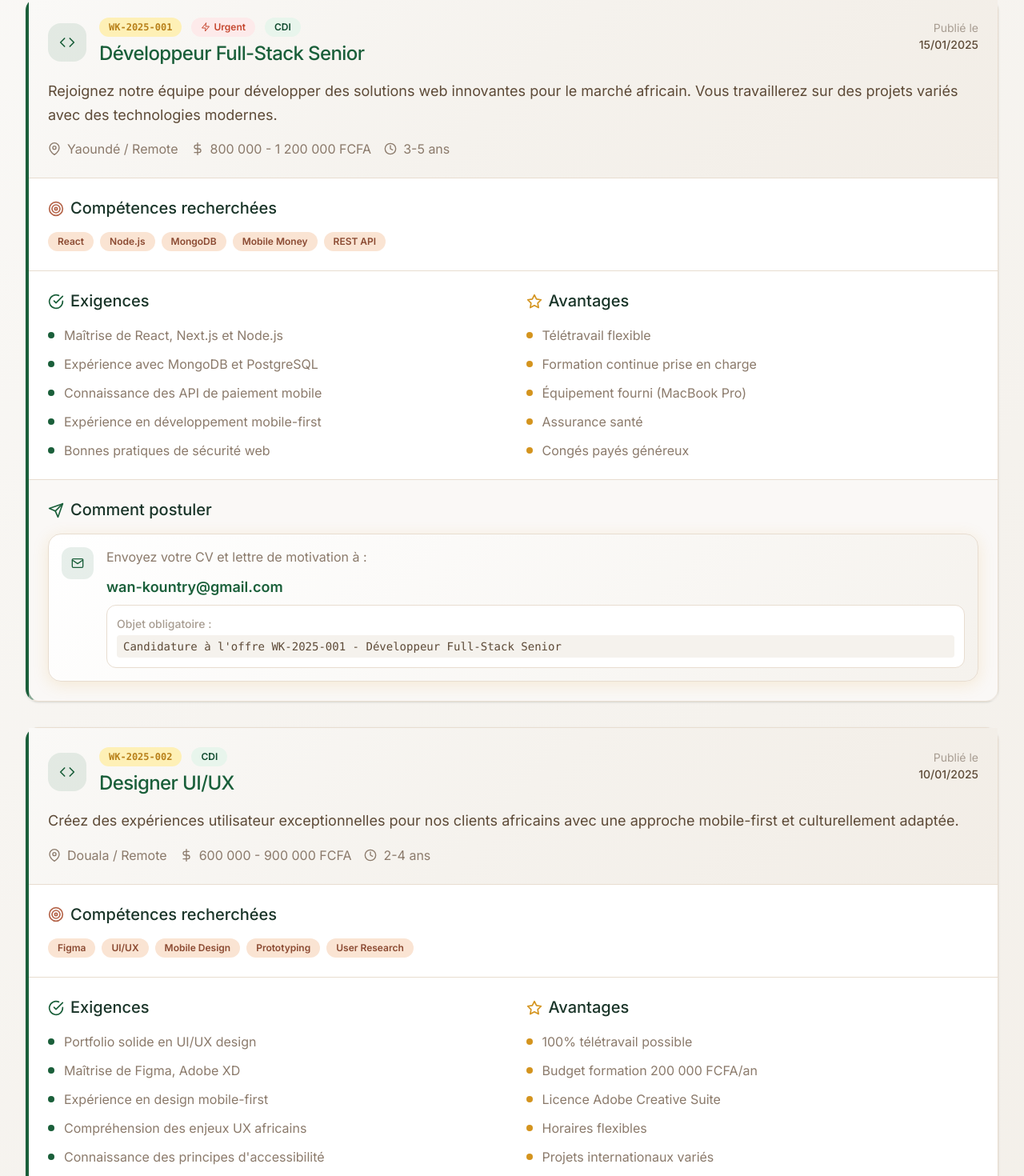
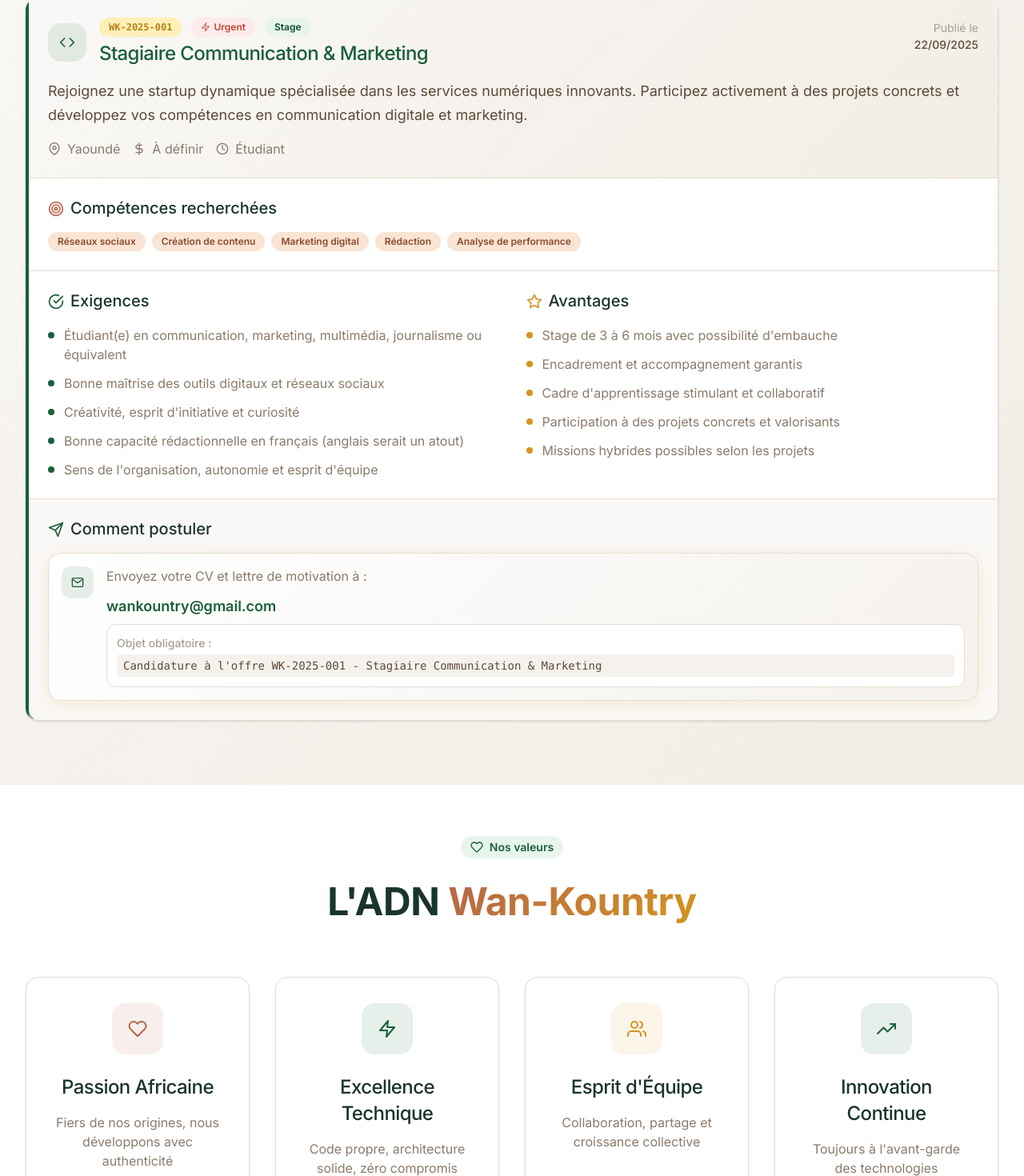
Before and after one commit to Joello61/wan-kountry, a Next.js app: page /carriere in a window 1280 px wide. Shown: the part 1589-3059 px from the top of the page at 80% size. Built offline with nearby package versions, Linux system fonts and the light colour scheme.

Commit message:
adjust pricingplan and add joboffers

```diff
--- a/src/components/carriere/CarriereClient.tsx
+++ b/src/components/carriere/CarriereClient.tsx
@@ -1,8 +1,8 @@
-'use client';
+"use client";
 
-import React from 'react';
-import { motion } from 'framer-motion';
-import Link from 'next/link';
+import React from "react";
+import { motion } from "framer-motion";
+import Link from "next/link";
 import {
   FiUsers,
   FiMapPin,
@@ -17,103 +17,42 @@
   FiCheckCircle,
   FiStar,
   FiSend,
-} from 'react-icons/fi';
+} from "react-icons/fi";
 
 function CareersSectionClient() {
   const jobOffers = [
     {
       id: 1,
-      offerNumber: 'WK-2025-001',
-      title: 'Développeur Full-Stack Senior',
-      type: 'CDI',
-      location: 'Yaoundé / Remote',
-      salary: '800 000 - 1 200 000 FCFA',
-      experience: '3-5 ans',
-      postedDate: '2025-01-15',
+      offerNumber: "WK-2025-001",
+      title: "Stagiaire Communication & Marketing",
+      type: "Stage",
+      location: "Yaoundé",
+      salary: "À définir",
+      experience: "Étudiant",
+      postedDate: "2025-09-22",
       urgent: true,
       description:
-        'Rejoignez notre équipe pour développer des solutions web innovantes pour le marché africain. Vous travaillerez sur des projets variés avec des technologies modernes.',
+        "Rejoignez une startup dynamique spécialisée dans les services numériques innovants. Participez activement à des projets concrets et développez vos compétences en communication digitale et marketing.",
       requirements: [
-        'Maîtrise de React, Next.js et Node.js',
-        'Expérience avec MongoDB et PostgreSQL',
-        'Connaissance des API de paiement mobile',
-        'Expérience en développement mobile-first',
-        'Bonnes pratiques de sécurité web',
+        "Étudiant(e) en communication, marketing, multimédia, journalisme ou équivalent",
+        "Bonne maîtrise des outils digitaux et réseaux sociaux",
+        "Créativité, esprit d'initiative et curiosité",
+        "Bonne capacité rédactionnelle en français (anglais serait un atout)",
+        "Sens de l'organisation, autonomie et esprit d'équipe",
       ],
       benefits: [
-        'Télétravail flexible',
-        'Formation continue prise en charge',
-        'Équipement fourni (MacBook Pro)',
-        'Assurance santé',
-        'Congés payés généreux',
-      ],
-      skills: ['React', 'Node.js', 'MongoDB', 'Mobile Money', 'REST API'],
-    },
-    {
-      id: 2,
-      offerNumber: 'WK-2025-002',
-      title: 'Designer UI/UX',
-      type: 'CDI',
-      location: 'Douala / Remote',
-      salary: '600 000 - 900 000 FCFA',
-      experience: '2-4 ans',
-      postedDate: '2025-01-10',
-      urgent: false,
-      description:
-        'Créez des expériences utilisateur exceptionnelles pour nos clients africains avec une approche mobile-first et culturellement adaptée.',
-      requirements: [
-        'Portfolio solide en UI/UX design',
-        'Maîtrise de Figma, Adobe XD',
-        'Expérience en design mobile-first',
-        'Compréhension des enjeux UX africains',
-        "Connaissance des principes d'accessibilité",
-      ],
-      benefits: [
-        '100% télétravail possible',
-        'Budget formation 200 000 FCFA/an',
-        'Licence Adobe Creative Suite',
-        'Horaires flexibles',
-        'Projets internationaux variés',
+        "Stage de 3 à 6 mois avec possibilité d'embauche",
+        "Encadrement et accompagnement garantis",
+        "Cadre d'apprentissage stimulant et collaboratif",
+        "Participation à des projets concrets et valorisants",
+        "Missions hybrides possibles selon les projets",
       ],
       skills: [
-        'Figma',
-        'UI/UX',
-        'Mobile Design',
-        'Prototyping',
-        'User Research',
-      ],
-    },
-    {
-      id: 3,
-      offerNumber: 'WK-2025-003',
-      title: 'Développeur Mobile React Native',
-      type: 'Freelance',
-      location: 'Remote',
-      salary: '150 000 - 250 000 FCFA/mois',
-      experience: '2-3 ans',
-      postedDate: '2025-01-08',
-      urgent: false,
-      description:
-        'Développez des applications mobiles performantes intégrant les solutions de paiement mobile africaines.',
-      requirements: [
-        'Expertise React Native',
-        'Intégration API Mobile Money',
-        'Publication App/Play Store',
-        'Optimisation performances mobile',
-        'Tests automatisés',
-      ],
-      benefits: [
-        'Mission longue durée',
-        'Autonomie complète',
-        'Collaboration équipe internationale',
-        'Projets innovants',
-        'Évolution possible en CDI',
-      ],
-      skills: [
-        'React Native',
-        'Mobile Development',
-        'API Integration',
-        'Testing',
+        "Réseaux sociaux",
+        "Création de contenu",
+        "Marketing digital",
+        "Rédaction",
+        "Analyse de performance",
       ],
     },
   ];
@@ -121,27 +60,27 @@
   const companyValues = [
     {
       icon: FiHeart,
-      title: 'Passion Africaine',
-      description: 'Fiers de nos origines, nous développons avec authenticité',
-      color: 'secondary',
+      title: "Passion Africaine",
+      description: "Fiers de nos origines, nous développons avec authenticité",
+      color: "secondary",
     },
     {
       icon: FiZap,
-      title: 'Excellence Technique',
-      description: 'Code propre, architecture solide, zéro compromis qualité',
-      color: 'primary',
+      title: "Excellence Technique",
+      description: "Code propre, architecture solide, zéro compromis qualité",
+      color: "primary",
     },
     {
       icon: FiUsers,
       title: "Esprit d'Équipe",
-      description: 'Collaboration, partage et croissance collective',
-      color: 'accent',
+      description: "Collaboration, partage et croissance collective",
+      color: "accent",
     },
     {
       icon: FiTrendingUp,
-      title: 'Innovation Continue',
+      title: "Innovation Continue",
       description: "Toujours à l'avant-garde des technologies",
-      color: 'success',
+      color: "success",
     },
   ];
 
@@ -149,8 +88,8 @@
     return {
       initial: initialProps,
       whileInView: animateProps,
-      transition: { duration: 0.6, ease: 'easeOut' as const },
-      viewport: { once: true, margin: '-50px' },
+      transition: { duration: 0.6, ease: "easeOut" as const },
+      viewport: { once: true, margin: "-50px" },
     } as const;
   };
 
@@ -173,7 +112,7 @@
             </div>
 
             <h1 className="heading-1 mb-6">
-              Construisons le{' '}
+              Construisons le{" "}
               <span className="text-gradient-warm">futur digital</span> de
               l'Afrique
             </h1>
@@ -190,7 +129,7 @@
                 Voir les postes disponibles
               </Link>
               <Link
-                href="mailto:wan-kountry@gmail.com?subject=Candidature spontanée"
+                href="mailto:wankountry@gmail.com?subject=Candidature spontanée"
                 className="btn-secondary btn-lg"
               >
                 <FiMail className="mr-2" />
@@ -267,10 +206,10 @@
                         Envoyez à notre équipe
                       </h5>
                       <a
-                        href="mailto:wan-kountry@gmail.com?subject=Candidature spontanée"
+                        href="mailto:wankountry@gmail.com?subject=Candidature spontanée"
                         className="link-primary font-semibold text-lg block mb-2"
                       >
-                        wan-kountry@gmail.com
+                        wankountry@gmail.com
                       </a>
                       <p className="body-small text-text-light">
                         Notre équipe RH vous répondra
@@ -374,7 +313,7 @@
                           Publié le
                         </span>
                         <div className="text-sm font-medium">
-                          {new Date(job.postedDate).toLocaleDateString('fr-FR')}
+                          {new Date(job.postedDate).toLocaleDateString("fr-FR")}
                         </div>
                       </div>
                     </div>
@@ -472,10 +411,10 @@
                             Envoyez votre CV et lettre de motivation à :
                           </p>
                           <a
-                            href={`mailto:wan-kountry@gmail.com?subject=Candidature à l'offre ${job.offerNumber} - ${job.title}`}
+                            href={`mailto:wankountry@gmail.com?subject=Candidature à l'offre ${job.offerNumber} - ${job.title}`}
                             className="link-primary font-semibold text-lg block mb-2"
                           >
-                            wan-kountry@gmail.com
+                            wankountry@gmail.com
                           </a>
                           <div className="bg-white p-3 rounded-lg border">
                             <p className="caption text-text-subtle mb-1">
@@ -484,7 +423,7 @@
                               </span>
                             </p>
                             <p className="text-sm font-mono bg-surface px-2 py-1 rounded">
-                              Candidature à l'offre {job.offerNumber} -{' '}
+                              Candidature à l'offre {job.offerNumber} -{" "}
                               {job.title}
                             </p>
                           </div>
```
Also changed, not shown: src/components/home/subscription/SubscriptionClient.tsx (+111 -102 lines), public/images/services/marketplace.jpg (added).
